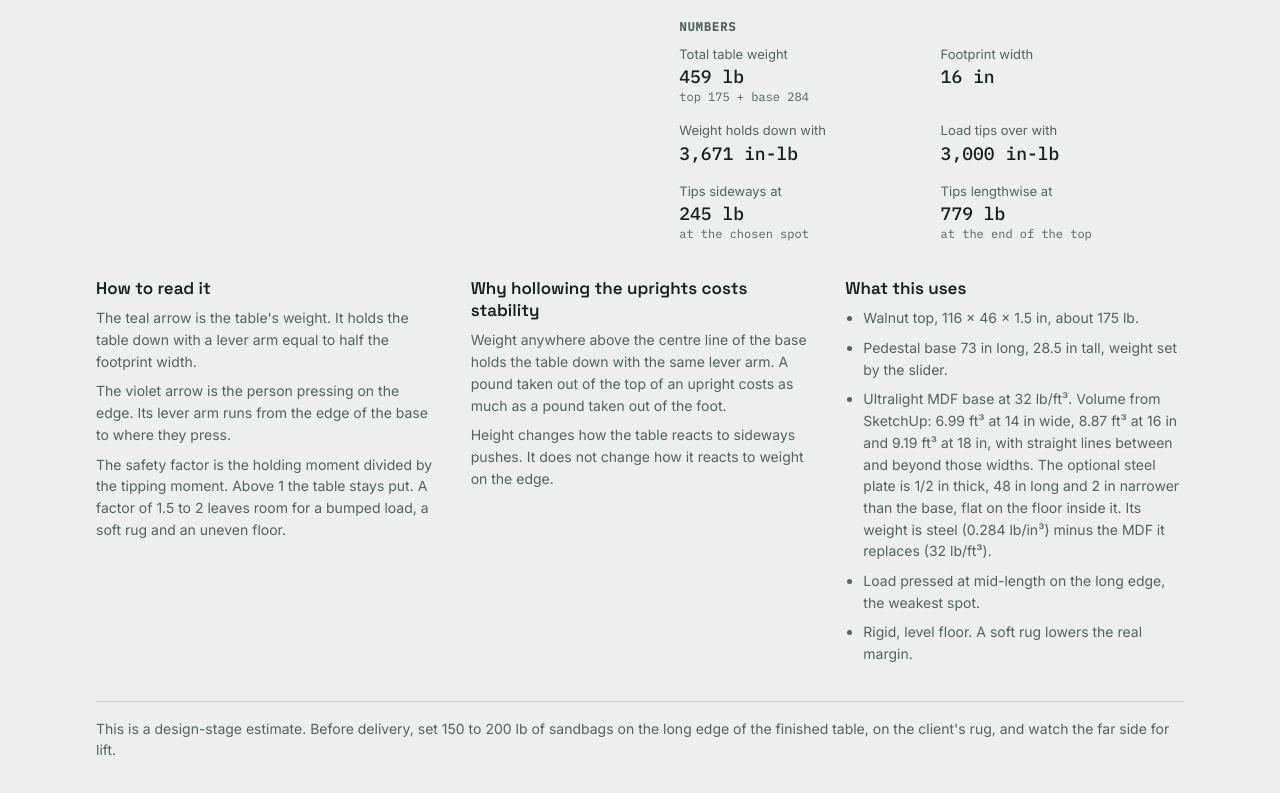
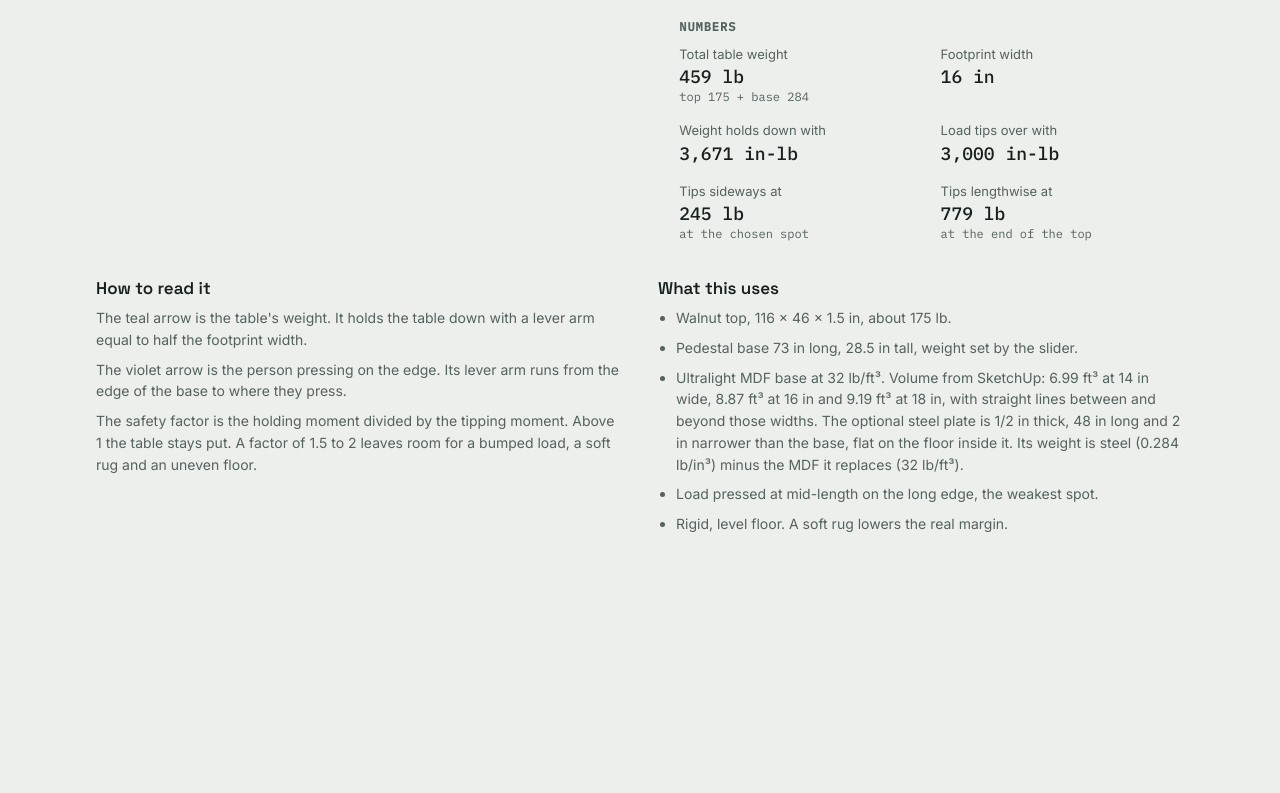
Before and after one commit to loxleystudio/table-stability-sim, a plain HTML site: page index.html in a window 1280 px wide. Shown: the part 852-1645 px from the top of the page. After the commit the page ends 1443 px from the top, so only its background shows below. Drawn offline with Linux system fonts and the light colour scheme.

Commit message:
Update notes layout and remove stability content
Reduced the number of columns in the notes section for larger screens from 3 to 2. Removed unnecessary content.

```diff
--- a/index.html
+++ b/index.html
@@ -107,7 +107,7 @@ select{font:400 14px var(--font-body);color:var(--ink);background:var(--surface)
 
 /* notes */
 .notes{margin-top:36px;display:grid;gap:24px 36px;grid-template-columns:minmax(0,1fr)}
-@media (min-width:900px){.notes{grid-template-columns:repeat(3,minmax(0,1fr))}}
+@media (min-width:900px){.notes{grid-template-columns:repeat(2,minmax(0,1fr))}}
 .notes h2{margin:0 0 8px;font:600 17px/1.3 var(--font-display)}
 .notes p,.notes li{font-size:14px;color:var(--muted);margin:0 0 8px}
 .notes ul{margin:0;padding-left:18px}
@@ -213,11 +213,6 @@ body{margin:0}
       <p>The safety factor is the holding moment divided by the tipping moment. Above 1 the table stays put. A factor of 1.5 to 2 leaves room for a bumped load, a soft rug and an uneven floor.</p>
     </div>
     <div>
-      <h2>Why hollowing the uprights costs stability</h2>
-      <p>Weight anywhere above the centre line of the base holds the table down with the same lever arm. A pound taken out of the top of an upright costs as much as a pound taken out of the foot.</p>
-      <p>Height changes how the table reacts to sideways pushes. It does not change how it reacts to weight on the edge.</p>
-    </div>
-    <div>
       <h2>What this uses</h2>
       <ul>
         <li>Walnut top, 116 × 46 × 1.5 in, about 175 lb.</li>
@@ -228,7 +223,6 @@ body{margin:0}
       </ul>
     </div>
   </section>
-  <p class="foot">This is a design-stage estimate. Before delivery, set 150 to 200 lb of sandbags on the long edge of the finished table, on the client's rug, and watch the far side for lift.</p>
 </div>
 
 <script>
```
